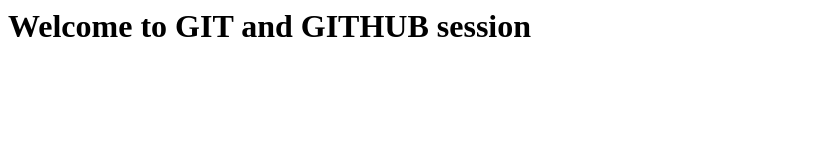
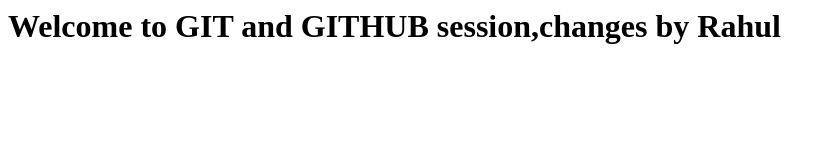
Before and after one commit to rahul190292/beta-repo, a plain HTML site: page index.html in a window 1280 px wide. Shown: the whole page, without its empty margins (0-834 px from the left). Drawn offline with Linux system fonts and the light colour scheme.

Commit message:
20200506-1033-Changes by Rahul

```diff
--- a/index.html
+++ b/index.html
@@ -1 +1 @@
-<h1>Welcome to GIT and GITHUB session </h1>
+<h1>Welcome to GIT and GITHUB session,changes by Rahul </h1>
```
